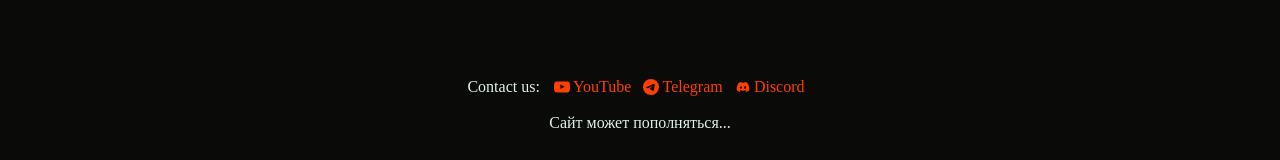
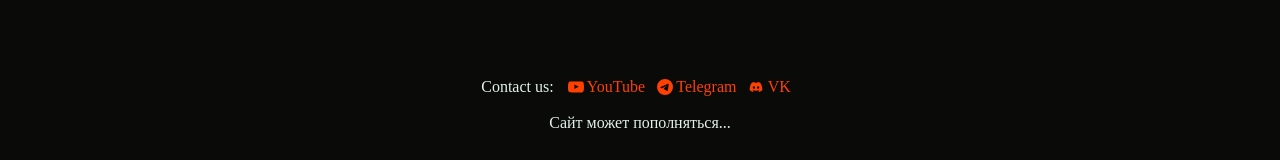
Before and after one commit to SnezOK419/snezokmega, a plain HTML site: page index.html in a window 1280 px wide. Shown: the part 901-1061 px from the top of the page. Drawn offline with Linux system fonts and the light colour scheme.

Commit message:
Update index.html

```diff
--- a/index.html
+++ b/index.html
@@ -208,7 +208,7 @@ window.yaContextCb.push(()=>{
                 <span style="margin-right: 10px;">Contact us:</span>
                 <a class="yt btn contact" href="https://youtube.com/@snezok419official">YouTube</a>
                 <a class="tg btn contact" href="https://t.me/snezok419channel">Telegram</a>
-                <a class="dc btn contact" href="https://discord.gg/cWQGK2K34g">Discord</a>
+                <a class="dc btn contact" href="https://vk.com/snezok419">VK</a>
                 <br>
                 <br>
                 Сайт может пополняться...
```
